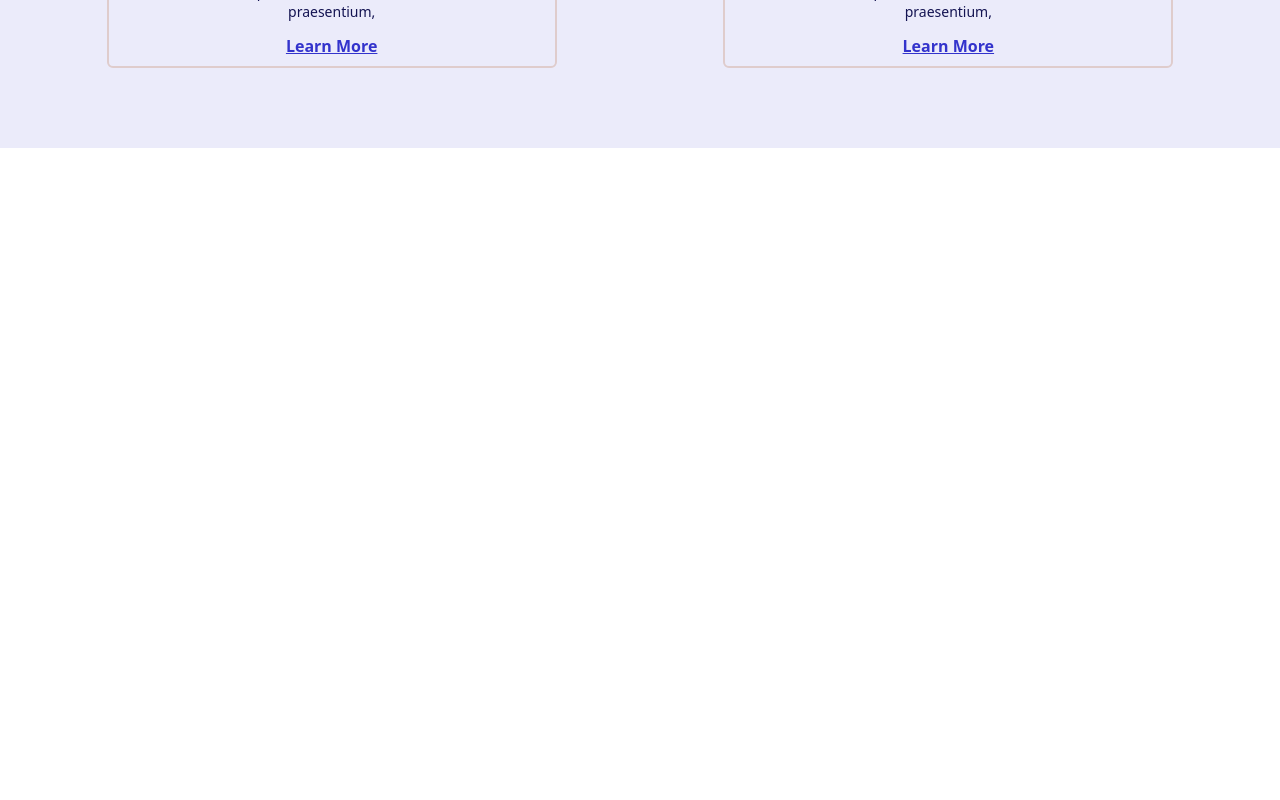
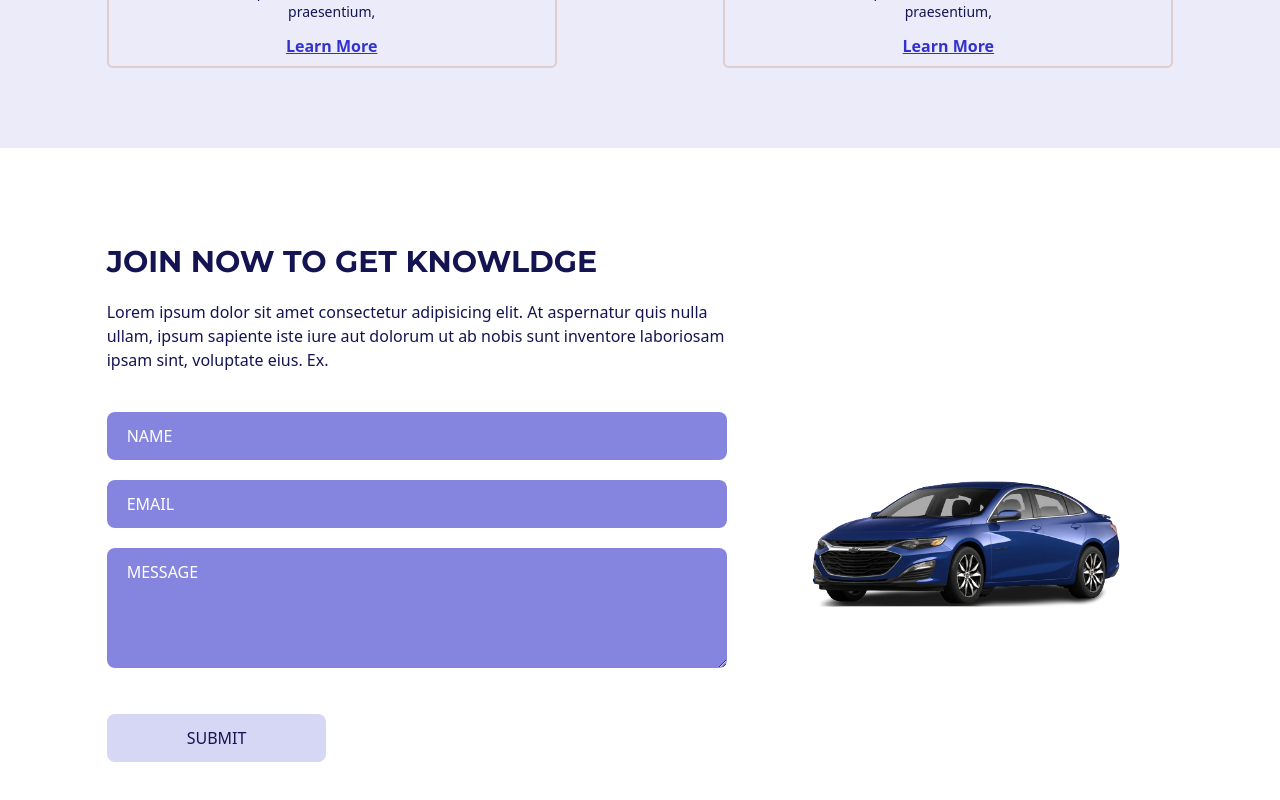
Before and after one commit to yschristian/classic-test, a React (Vite) app: page / in a window 1280 px wide. Shown: the part 2055-2855 px from the top of the page. Before the commit the page ends 2203 px from the top, so only its background shows below. Built offline with nearby package versions, Linux system fonts and the light colour scheme.

Commit message:
contact us

```diff
--- a/src/App.tsx
+++ b/src/App.tsx
@@ -1,9 +1,10 @@
 import Navbar from "@/pages/Navbar"
-import { useState, useEffect} from "react"
+import { useState, useEffect } from "react"
 import { SelectedPage } from "@/shared/types"
 import Home from "@/pages/Home"
 import RoadSigns from "@/pages/RoadSigns"
 import TrafficRules from "@/pages/TrafficRules"
+import ContactUs from "@/pages/ContactUs"
 
 
 function App() {
@@ -11,12 +12,12 @@
   const [isTopOfPage, setIsTopOfPage] = useState<boolean>(true)
 
   useEffect(() => {
-    const handleScroll = async() =>{
-      if(window.scrollY === 0){
+    const handleScroll = async () => {
+      if (window.scrollY === 0) {
         setIsTopOfPage(true)
         setSelectedPage(SelectedPage.Home)
       }
-      if(window.scrollY !== 0){
+      if (window.scrollY !== 0) {
         setIsTopOfPage(false)
       }
     }
@@ -39,6 +40,9 @@
       <TrafficRules
         setSelectedPage={setSelectedPage}
       />
+      <ContactUs
+        setSelectedPage={setSelectedPage}
+      />
     </div>
   )
 }
--- /dev/null
+++ b/src/pages/ContactUs/index.tsx
@@ -0,0 +1,118 @@
+import HText from '@/shared/HText'
+import { SelectedPage } from '@/shared/types'
+import { useForm } from 'react-hook-form'
+import car2 from "@/assets/car2.png"
+
+type Props = {
+  setSelectedPage: (value: SelectedPage) => void
+}
+
+const ContactUs = ({ setSelectedPage }: Props) => {
+
+  const inputStyles = `mb-5 w-full rounded-lg bg-primary-300 px-5 py-3 placeholder-white`
+  const {
+    register,
+    trigger,
+    formState: { errors }
+  } = useForm();
+
+  const onSubmit = async (e: any) => {
+    const isValid = await trigger()
+    if (!isValid) {
+      e.preventDefault()
+    }
+  }
+  return (
+    <section id="contactus" className='mx-auto w-5/6 pt-24 pb-32'>
+      <div className="md:w-3/5 ">
+        <HText>JOIN NOW TO GET KNOWLDGE</HText>
+        <p className="my-5">
+          Lorem ipsum dolor sit amet consectetur adipisicing elit. At aspernatur quis nulla ullam, ipsum sapiente iste iure aut dolorum ut ab nobis sunt inventore laboriosam ipsam sint, voluptate eius. Ex.
+        </p>
+      </div>
+      <div className='mt-10 justify-between gap-8 md:flex'>
+        <div className='mt-10 basis-3/5 md:mt-0'>
+          <form
+            target="_blank"
+            method='POST'
+            onSubmit={onSubmit}
+            action="https://formsubmit.co/a7ca2c6b1d44d69214aa63c189e96ef5"
+          >
+            <input
+              className={`${inputStyles}`}
+              type="text"
+              placeholder="NAME"
+              {...register("name", {
+                required: true,
+                maxLength: 100
+              })}
+            />
+            {errors.name && (
+              <p className="mt-1 text-primary-500">
+                {
+                  errors.name.type === "required" && "this field is required"
+                }
+                {
+                  errors.name.type === "maxLength" && "MaxLength is 100 character"
+                }
+              </p>
+            )}
+
+            <input
+              className={`${inputStyles}`}
+              type="text"
+              placeholder="EMAIL"
+              {...register("email", {
+                required: true,
+                pattern: /^(([^<>()[\]\\.,;:\s@"]+(\.[^<>()[\]\\.,;:\s@"]+)*)|(".+"))@((\[[0-9]{1,3}\.[0-9]{1,3}\.[0-9]{1,3}\.[0-9]{1,3}\])|(([a-zA-Z\-0-9]+\.)+[a-zA-Z]{2,}))$/
+              })}
+            />
+            {errors.email && (
+              <p className="mt-1 text-primary-500">
+                {
+                  errors.email.type === "required" && "this field is required"
+                }
+                {
+                  errors.email.type === "pattern" && "Invalid Email Address"
+                }
+              </p>
+            )}
+            <textarea
+              className={`${inputStyles}`}
+              rows={4}
+              cols={50}
+              placeholder="MESSAGE"
+              {...register("message", {
+                required: true,
+                maxLength: 2000
+              })}
+            />
+            {errors.message && (
+              <p className="mt-1 text-primary-500">
+                {
+                  errors.message.type === "required" && "this field is required"
+                }
+                {
+                  errors.message.type === "maxLength" && "MaxLength is 2000 character"
+                }
+              </p>
+            )}
+            <button
+              type="submit"
+              className="mt-5 rounded-lg bg-secondary-500 px-20 py-3 transition duration-500 hover:text-white"
+            >
+              SUBMIT
+            </button>
+          </form>
+        </div>
+        <div className="relative mt-16 basis-2/5 md:mt-0">
+            <div className='w-full before:absolute before:-bottom-20 before:-right-10 before:z-[-1]'>
+              <img src={car2} className="w-full"/>
+            </div>
+        </div>
+      </div>
+    </section>
+  )
+}
+
+export default ContactUs
```
